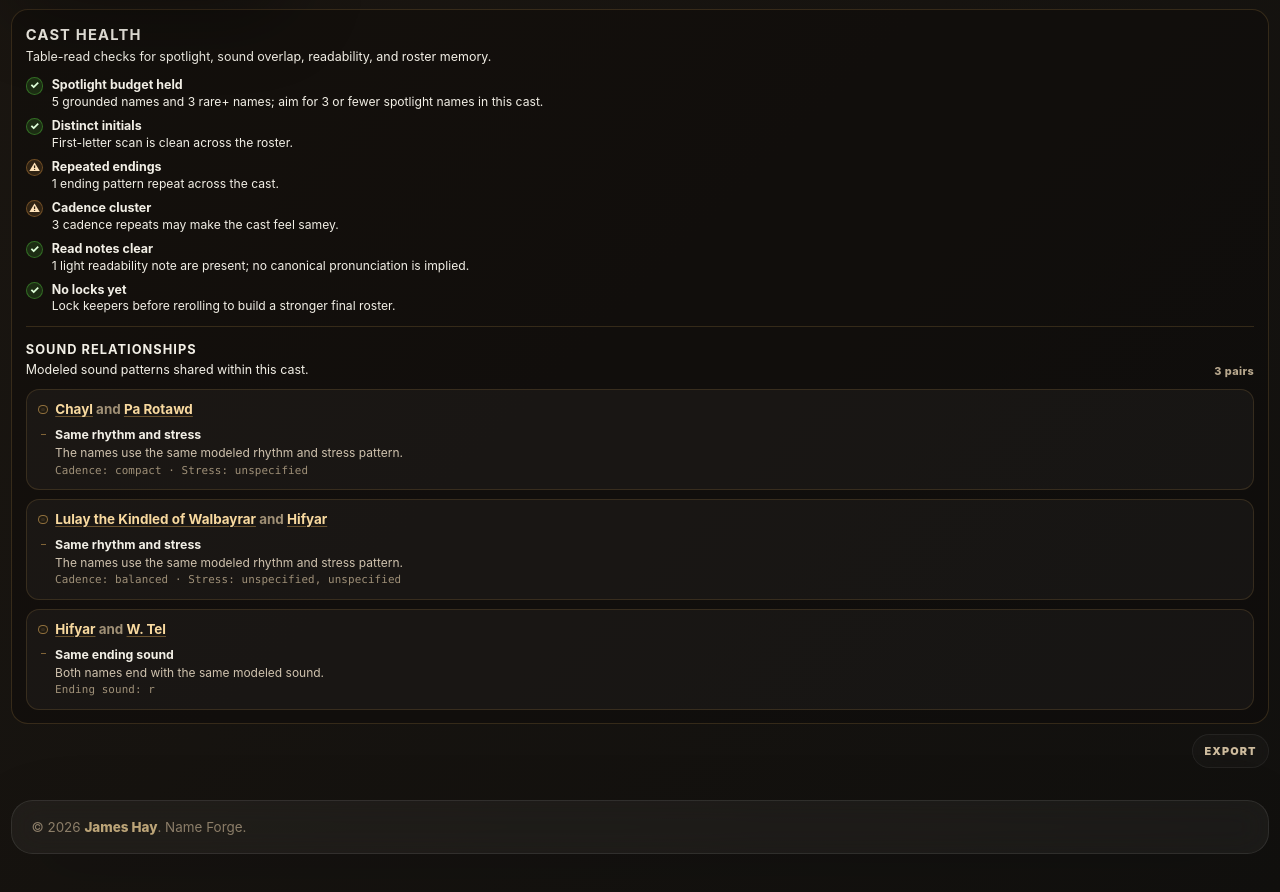
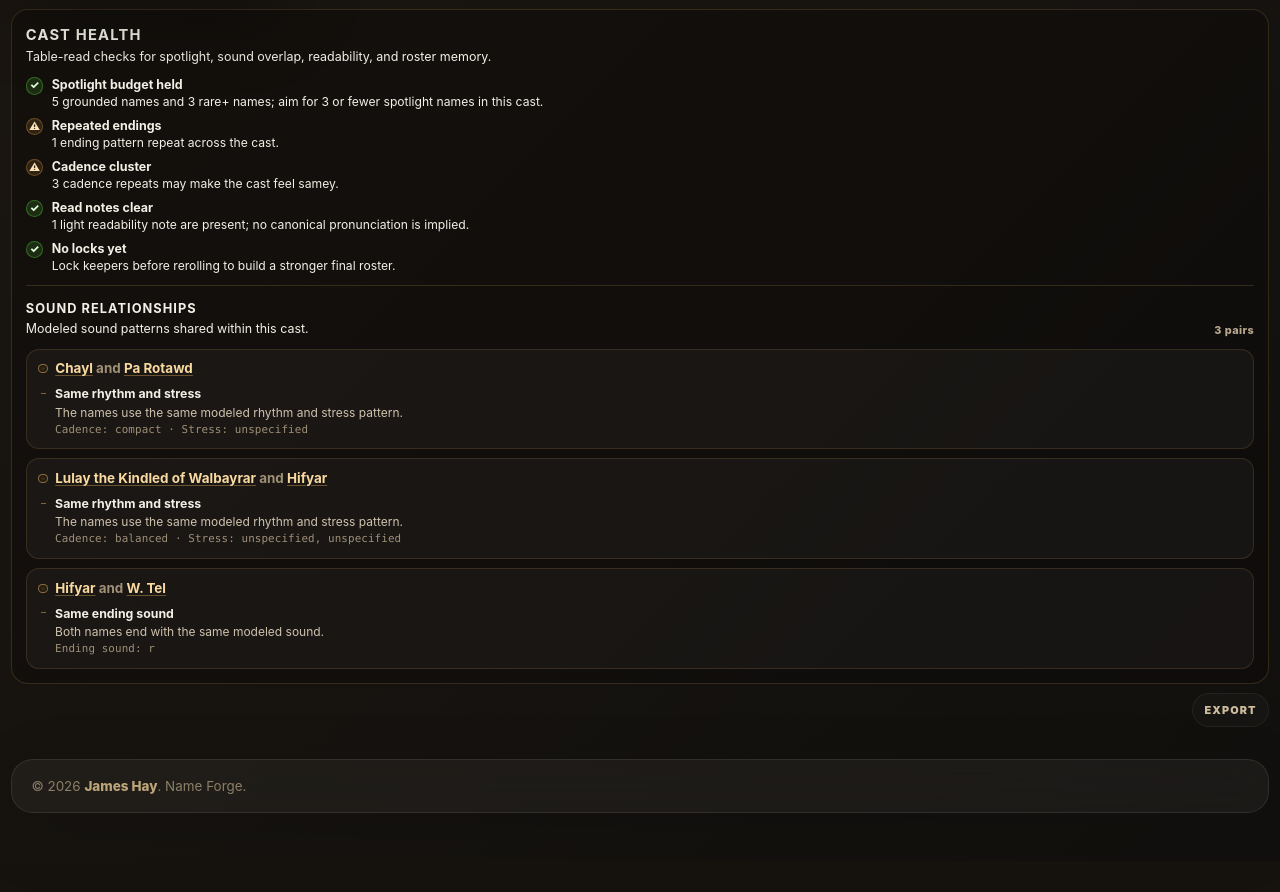
Before and after one commit to jaahay/name-forge, a React (Vite) app: page / in a window 1280 px wide. Shown: the part 1546-2438 px from the top of the page. After the commit the page ends 2407 px from the top, so only its background shows below. Built offline with nearby package versions, Linux system fonts and the light colour scheme.

Commit message:
feat: remove initials from cast health presentation

```diff
--- a/src/ui/CastHealth.tsx
+++ b/src/ui/CastHealth.tsx
@@ -25,7 +25,6 @@ function castHealthFor(ensemble: GeneratedEnsemble, lockedNameIds: Set<string>):
   const spotlightCount = names.filter((name) => spotlightRarityBands.includes(name.silhouette.rarityBand)).length;
   const groundedCount = names.length - spotlightCount;
   const spotlightBudget = Math.max(1, Math.ceil(names.length * 0.33));
-  const initialIssueCount = ensemble.diagnostics.repeatedInitials;
   const endingIssueCount = ensemble.diagnostics.repeatedEndings;
   const cadenceIssueCount = ensemble.diagnostics.repeatedCadences;
   const readIssueCount = ensemble.diagnostics.readabilityIssues;
@@ -38,12 +37,6 @@ function castHealthFor(ensemble: GeneratedEnsemble, lockedNameIds: Set<string>):
       tone: spotlightCount <= spotlightBudget ? 'good' : 'warn',
       label: spotlightCount <= spotlightBudget ? 'Spotlight budget held' : 'Spotlight budget crowded',
       detail: `${groundedCount} grounded names and ${spotlightCount} rare+ names; aim for ${spotlightBudget} or fewer spotlight names in this cast.`,
-    },
-    {
-      id: 'initials',
-      tone: initialIssueCount === 0 ? 'good' : 'warn',
-      label: initialIssueCount === 0 ? 'Distinct initials' : 'Repeated initials',
-      detail: initialIssueCount === 0 ? 'First-letter scan is clean across the roster.' : `${initialIssueCount} initial pattern${initialIssueCount === 1 ? '' : 's'} may blur at the table.`,
     },
     {
       id: 'endings',
```
